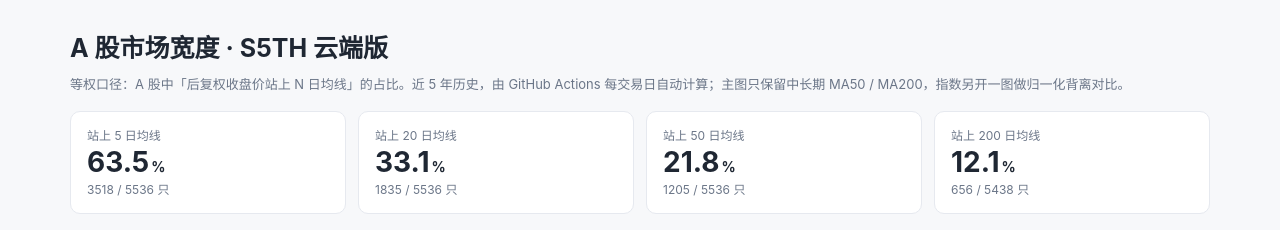
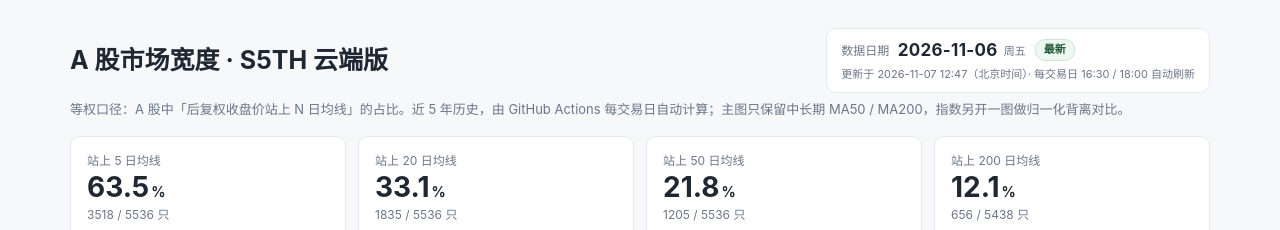
Before and after one commit to wj402041069-del/a-share-market-breadth, a plain HTML site: page docs/index.html in a window 1280 px wide. Shown: the top 230 px of the page. Drawn offline with nearby package versions, Linux system fonts and the light colour scheme.

Commit message:
v3.4 页面同步：标题右侧数据日期徽章（2026-11-06 周五 / 最新 / 更新于北京时间），桌面与手机端自适应；默认显隐口径不变

```diff
--- a/docs/index.html
+++ b/docs/index.html
@@ -11,6 +11,15 @@
 *{box-sizing:border-box}body{margin:0;background:var(--bg);color:var(--txt);font:14px/1.6 -apple-system,"Segoe UI","Microsoft YaHei",sans-serif}
 .wrap{max-width:1180px;margin:0 auto;padding:28px 20px 60px}
 h1{font-size:25px;margin:0 0 6px}h2{font-size:17px;margin:30px 0 10px}
+.headrow{display:flex;align-items:center;justify-content:space-between;gap:14px;flex-wrap:wrap;margin-bottom:6px}
+.headrow h1{margin:0}
+.datebadge{background:var(--card);border:1px solid var(--line);border-radius:10px;padding:8px 14px;white-space:nowrap}
+.dbtop{font-size:12px;color:var(--muted)}
+.dbtop b{display:inline-block;margin-left:5px;font-size:17px;color:var(--txt);letter-spacing:.3px;vertical-align:-1px}
+.dbweek{font-size:11px;color:var(--muted);margin-left:6px}
+.dbsub{font-size:11px;color:var(--muted);margin-top:2px}
+.freshtag{display:inline-block;margin-left:9px;padding:1px 8px;border-radius:10px;font-size:11px;font-weight:600;background:#eef7f0;color:#235c3a;border:1px solid #cfe6d6;vertical-align:2px}
+.freshtag.stale{background:#fff4e8;border-color:#f0cfa4;color:#8a5218}
 .lead{color:var(--muted);margin:0 0 16px;font-size:13px}
 .cards{display:grid;grid-template-columns:repeat(4,1fr);gap:12px;margin:16px 0}
 .card{background:var(--card);border:1px solid var(--line);border-radius:10px;padding:14px 16px}
@@ -43,9 +52,15 @@ th,td{padding:7px 9px;border-bottom:1px solid var(--line);text-align:right;white
 th{background:#f1f3f7;color:var(--muted);font-weight:600}th:first-child,td:first-child{text-align:left}
 .src{color:var(--muted);font-size:12px;margin-top:20px;border-top:1px solid var(--line);padding-top:12px}
 code{background:#eef1f6;padding:1px 5px;border-radius:4px;font-size:12px}
-@media(max-width:760px){.cards{grid-template-columns:repeat(2,1fr)}.wrap{padding:18px 12px 40px}.hint{display:none}#main{height:360px}#idx{height:300px}.pbbig{font-size:30px}}
+@media(max-width:760px){.cards{grid-template-columns:repeat(2,1fr)}.wrap{padding:18px 12px 40px}.hint{display:none}#main{height:360px}#idx{height:300px}.pbbig{font-size:30px}.headrow{align-items:flex-start}.datebadge{white-space:normal}.dbtop b{font-size:15px}}
 </style></head><body><div class="wrap">
-<h1>A 股市场宽度 · S5TH 云端版</h1>
+<div class="headrow">
+  <h1>A 股市场宽度 · S5TH 云端版</h1>
+  <div class="datebadge" id="dateBadge">
+    <div class="dbtop">数据日期 <b>2026-11-06</b><span class="dbweek" id="dateWeek"></span><span class="freshtag" id="freshTag">—</span></div>
+    <div class="dbsub">更新于 2026-11-07 12:47（北京时间）· 每交易日 16:30 / 18:00 自动刷新</div>
+  </div>
+</div>
 <p class="lead">等权口径：A 股中「后复权收盘价站上 N 日均线」的占比。近 5 年历史，由 GitHub Actions 每交易日自动计算；主图只保留中长期 MA50 / MA200，指数另开一图做归一化背离对比。</p>
 <div class="cards"><div class="card"><div class="lab">站上 5 日均线</div><div class="val">63.5<span>%</span></div><div class="sub">3518 / 5536 只</div></div><div class="card"><div class="lab">站上 20 日均线</div><div class="val">33.1<span>%</span></div><div class="sub">1835 / 5536 只</div></div><div class="card"><div class="lab">站上 50 日均线</div><div class="val">21.8<span>%</span></div><div class="sub">1205 / 5536 只</div></div><div class="card"><div class="lab">站上 200 日均线</div><div class="val">12.1<span>%</span></div><div class="sub">656 / 5438 只</div></div></div>
 <div class="pctband"><div class="pbtitle">当前站上 200 日线占比 · 近 5 年百分位</div><div class="pbrow"><div class="pbbig">3.4<span>%</span></div><div class="pbdesc">当前值 <b>12.06%</b>，高于近 1300 个交易日中 <b>3.4%</b> 的读数<br><span>5 年区间 6.51% ~ 94.33% · 中位 45.88%</span></div></div><div class="pbbar"><i style="width:3.4%"></i></div></div>
@@ -77,7 +92,7 @@ code{background:#eef1f6;padding:1px 5px;border-radius:4px;font-size:12px}
 数据截止 <b>2026-11-06</b>；成功取数 <b>5,758</b> 只、计入计算 <b>5,747</b> 只、本次序列 <b>1300</b> 个交易日。等权、含北交所/科创创业、ST 未单独剔除。股票池由每日在线清单自动纳入新股、剔除退市股；上市满 51 根日线进入 MA5/20/50 宽度，满 200 根进入 MA200 宽度；停牌日不计入分母。<br>
 归一化分位参照 <code>wj624/etf-lsi</code>：每个点取自身及之前 250 个交易日的极值做 min-max 映射到 0-100，Spread = MA200 占比分位 − 基准指数分位（−100 ~ +100），正红负绿、±25 为大劈叉；这是形状对比，不是收益率。头部百分位是「当前 MA200 占比在近 5 年序列中的 percentile rank」，与滚动归一化分位是两个不同指标。<br>
 ⚠️ 5 年历史是用「当前股票池」回算的，早期存在幸存者偏差（当时未上市 / 现已退市的股票不在池内），越往前偏差越大，不可表述为「当时的真实全市场宽度」。<br>
-CSV 滚动保留 1300 个交易日；docs/ 超过 500 MB 自动裁剪。GitHub Actions 生成于 2026-11-07 12:20:17；仅为公开数据统计结果，不构成投资建议。
+CSV 滚动保留 1300 个交易日；docs/ 超过 500 MB 自动裁剪。GitHub Actions 生成于 2026-11-07 12:47（北京时间）；仅为公开数据统计结果，不构成投资建议。
 </div>
 </div>
 <script>
@@ -293,6 +308,35 @@ function setRange(days) {
   if (btn) btn.classList.add('on');
 }
 
+// 标题旁的新鲜度标签：用北京时间判断数据日期是否已是「应有」的最近交易日。
+// 口径：北京 18:30（18:00 兜底 cron + 余量）之前期待上一工作日数据，之后期待当日数据；
+// 周六日自动跳过。法定节假日 / 临时休市纯前端无法识别，故只给温和提示，
+// 最终一律以徽章上显示的数据日期为准（tag.title 里也写明了这个边界）。
+function pad2(n){ return n < 10 ? '0'+n : ''+n; }
+function ymd(d){ return d.getFullYear()+'-'+pad2(d.getMonth()+1)+'-'+pad2(d.getDate()); }
+function bjNow(){ return new Date(Date.now() + (480 + new Date().getTimezoneOffset())*60000); }
+function markFreshness(){
+  var tag = document.getElementById('freshTag');
+  if (!tag) return;
+  tag.className = 'freshtag';
+  tag.title = '判断口径：北京时间 18:30 前期待上一工作日数据，之后期待当日数据，已跳过周末。法定节假日 / 临时休市不在判断范围内，请以数据日期为准。';
+  var ds = DATA.dates || [];
+  if (!ds.length) { tag.textContent = '无数据'; tag.className = 'freshtag stale'; return; }
+  var latest = ds[ds.length-1], p = latest.split('-');
+  var ld = new Date(+p[0], +p[1]-1, +p[2]);
+  var wk = document.getElementById('dateWeek');
+  if (wk && !isNaN(ld.getTime())) wk.textContent = ['周日','周一','周二','周三','周四','周五','周六'][ld.getDay()];
+  var now = bjNow();
+  var exp = new Date(now.getFullYear(), now.getMonth(), now.getDate());
+  if (now.getHours()*60 + now.getMinutes() < 18*60+30) exp.setDate(exp.getDate()-1);
+  while (exp.getDay()===0 || exp.getDay()===6) exp.setDate(exp.getDate()-1);
+  var today = new Date(now.getFullYear(), now.getMonth(), now.getDate());
+  var gap = Math.max(0, Math.round((today - ld)/86400000));
+  // YYYY-MM-DD 字典序即时间序：latest 不早于应有交易日就算最新（含数据比预期更新的情形）
+  if (latest >= ymd(exp)) { tag.textContent = '最新'; }
+  else { tag.textContent = '距数据日 ' + gap + ' 天'; tag.className = 'freshtag stale'; }
+}
+
 function wireControls() {
   document.querySelectorAll('.ctl button[data-days]').forEach(function (b) {
     b.onclick = function () { setRange(+this.getAttribute('data-days')); };
@@ -336,5 +380,6 @@ if (typeof echarts !== 'undefined') {
   if (g.length > 1) echarts.connect(g);
 }
 wireControls();
+markFreshness();
 </script>
 </body></html>
```
